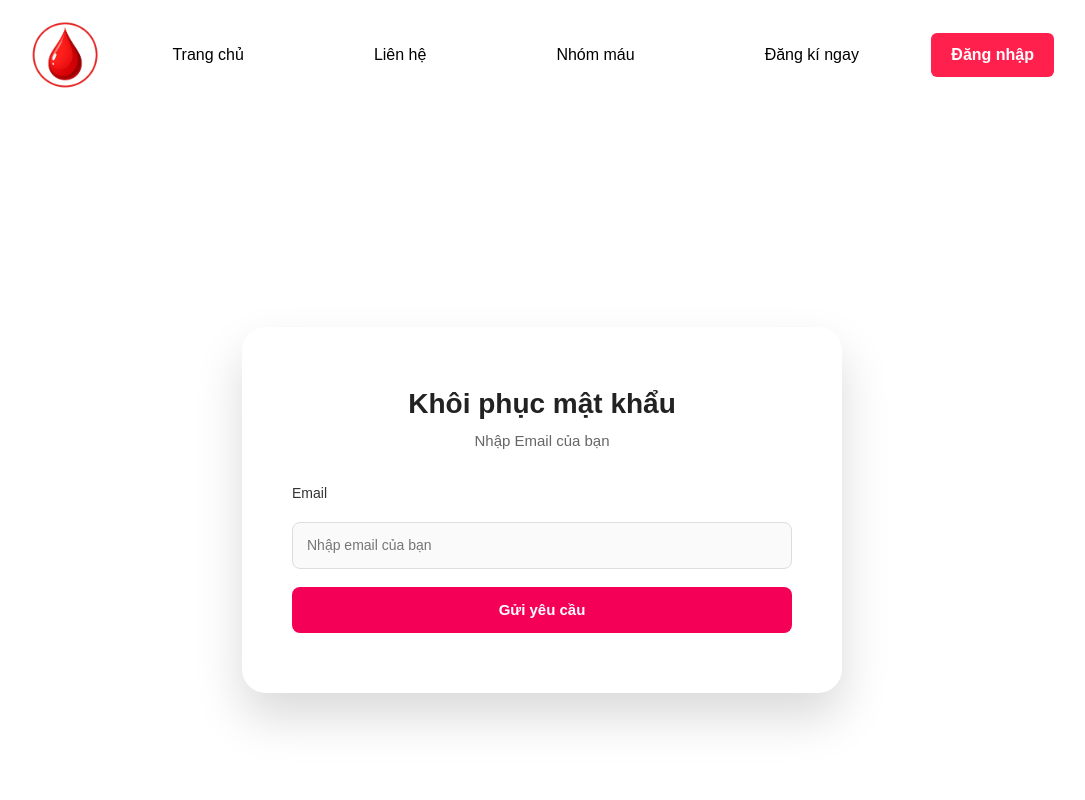
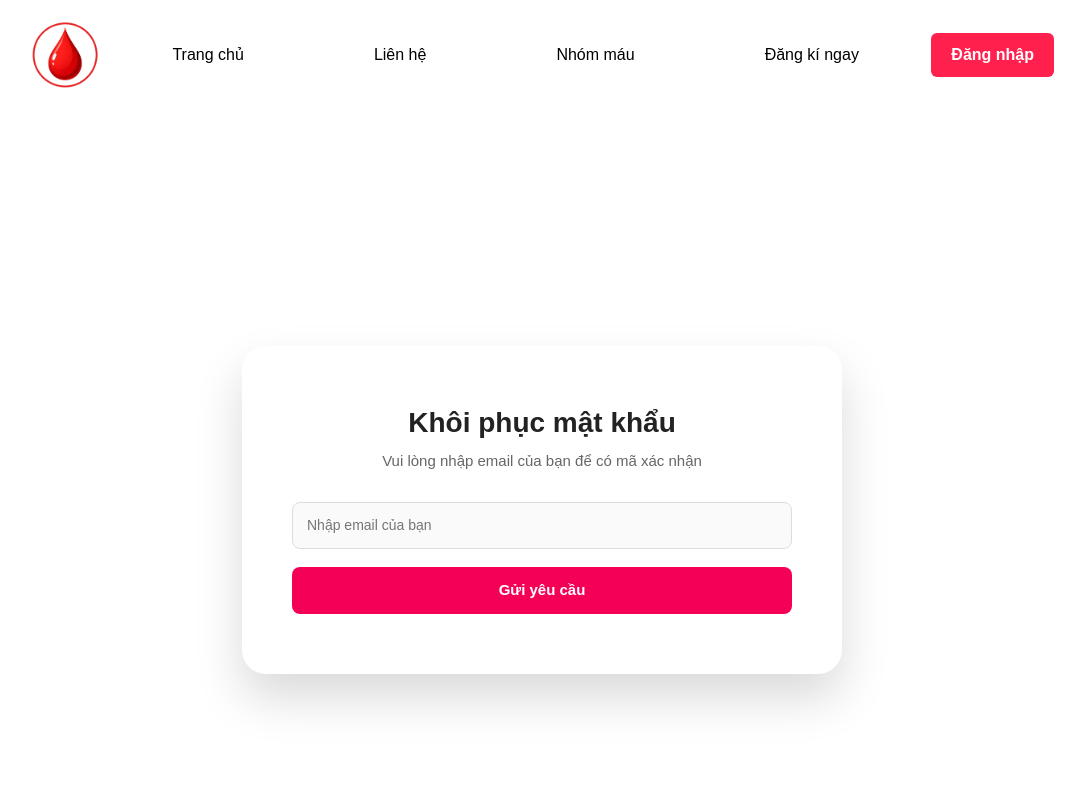
Before and after one commit to TLBTRAM/Project_SWP391_BloodDonationSystem, a React (Create React App) app in the folder blooddonationsystem_frontend/: page /forgot in a window 1280 px wide. Shown: the top 800 px of the page, without its empty margins (98-1183 px from the left). Built offline with nearby package versions, Linux system fonts and the light colour scheme.

Commit message:
Update ResetPassemail.tsx

```diff
--- a/blooddonationsystem_frontend/src/pages/ResetPassemail.tsx
+++ b/blooddonationsystem_frontend/src/pages/ResetPassemail.tsx
@@ -13,9 +13,8 @@ const ResetPassemail: React.FC = () => {
     <div className="reset-page">
       <div className="reset-container">
         <h2 className="reset-title">Khôi phục mật khẩu</h2>
-        <p className="reset-subtitle">Nhập Email của bạn</p>
+        <p className="reset-subtitle">Vui lòng nhập email của bạn để có mã xác nhận</p>
         <form className="reset-form">
-          <label htmlFor="email">Email</label>
           <input
             type="email"
             id="email"
```
